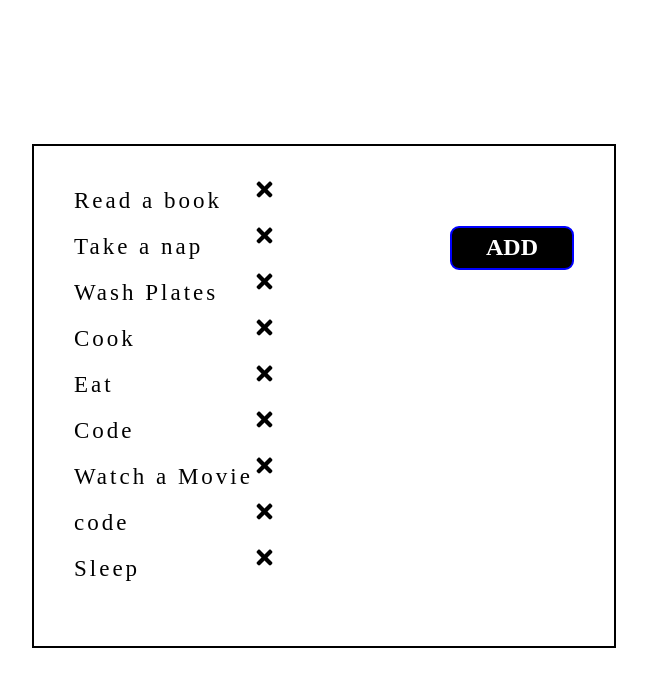
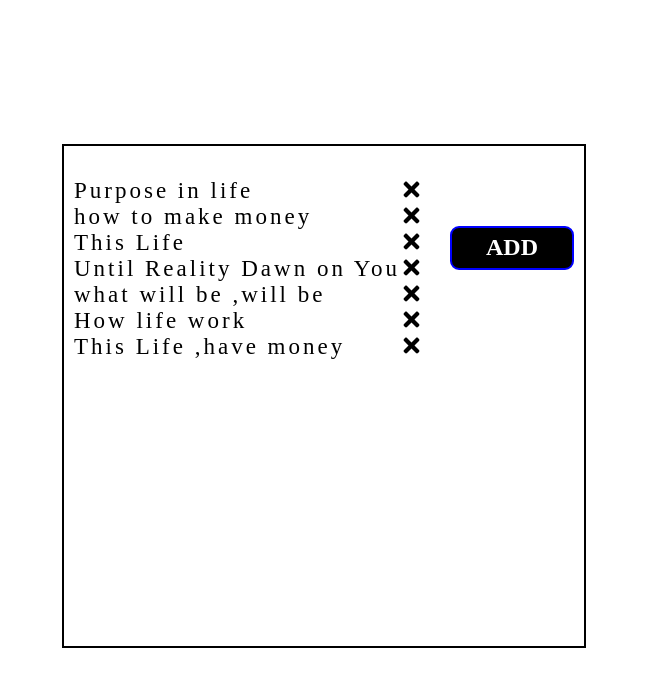
Before and after one commit to TimiMaliki/Todo-react-project, a React (Vite) app: page / in a window 1280 px wide. Shown: the top 686 px of the page, without its empty margins (316-963 px from the left). Built offline with nearby package versions, Linux system fonts and the light colour scheme.

Commit message:
done with the array of objects

```diff
--- a/src/components/Todo.jsx
+++ b/src/components/Todo.jsx
@@ -4,25 +4,48 @@ import Buttons from './Buttons'
 
 
 const Todo = () => {
+    const myTodo = [
+        {
+            name: "Purpose in life"
+
+        },
+
+        {
+            name: "how to make money"
+        },
+        {
+            name: "This Life"
+        },
+        {
+            name: "Until Reality Dawn on You"
+        },
+        {
+            name: "what will be ,will be"
+        },
+        {
+            name: "How life work"
+        },
+        {
+            name: "This Life ,have money"
+        },
+
+    ]
     return (
         <div>
             <div className={todo.todo}>
                 <div className={todo.list}>
                     <ul>
-   <li>Read a book<FaTimes></FaTimes></li>
-   <li>Take a nap <FaTimes></FaTimes></li>
-   <li>Wash Plates <FaTimes></FaTimes></li>
-   <li>Cook <FaTimes></FaTimes></li>
-   <li>Eat<FaTimes></FaTimes></li>
-   <li>Code<FaTimes></FaTimes></li>
-   <li>Watch a Movie<FaTimes></FaTimes></li>
-   <li>code<FaTimes></FaTimes></li>
-   <li>Sleep<FaTimes></FaTimes></li>
+
+                        {
+                            myTodo.map((todo, index) => {
+                                return <li>{(todo.name)}<FaTimes></FaTimes></li>
+                            })
+                        }
                     </ul>
                 </div>
 
                 <div className={todo.button}>
-<Buttons title='ADD'/>
+                    <Buttons title='ADD' />
                 </div>
 
 
--- a/src/styles/todo.module.scss
+++ b/src/styles/todo.module.scss
@@ -3,7 +3,6 @@
     padding: 0;
 }
 body{
-    width: 100%;
     height: 100vh;
     display: flex;
     justify-content: center;
@@ -16,11 +15,10 @@ body{
    margin-top: 9rem;
     display: flex;
     justify-content: space-between;
-    padding: 0px 40px;
+    padding: 0px 10px;
    .list{
     text-align: center;
     margin-top: 2rem;
-    line-height: 2;
     ul{
         list-style: none;
         cursor: pointer;
```
Lines whose indentation alone changed are shown as unchanged.
